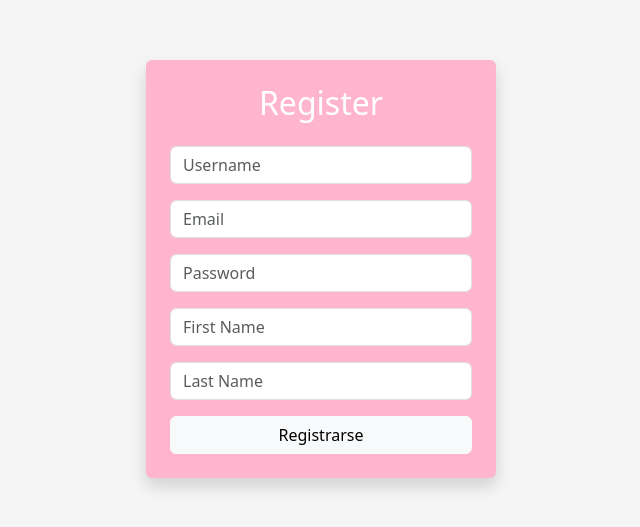
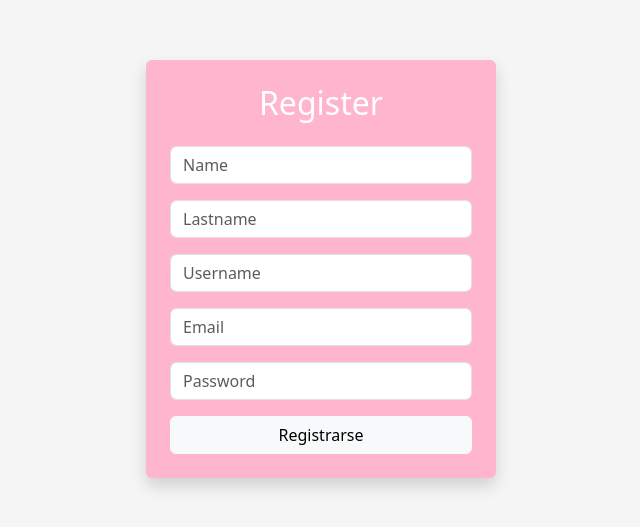
Before and after one commit to selebrittz/trabajo-practico-integrador-3-britez-selena, a React app in the folder frontend/: page /register in a window 1280 px wide. Shown: the part 131-658 px from the top of the page, without its empty margins (319-959 px from the left). Built offline with nearby package versions, Linux system fonts and the light colour scheme; the HTML template or start-up script is replaced by a standard one.

Commit message:
login y register conectados correctamente con el back

```diff
--- a/frontend/src/pages/Login.jsx
+++ b/frontend/src/pages/Login.jsx
@@ -1,32 +1,57 @@
 import { useNavigate } from "react-router";
 import { useForm } from "../hooks/useForm";
 
-export const Login = ({ onLogin }) => {
+export const Login = () => {
   const navigate = useNavigate();
-  const { formState, username, password, handleChange, handleReset } = useForm({
+  const { username, password, handleChange, handleReset } = useForm({
     username: "",
     password: "",
   });
 
-  const handleSubmit = (event) => {
+  const handleSubmit = async (event) => {
     event.preventDefault();
-    console.log(formState);
+    const payload = {
+      username,
+      password,
+    };
 
-    const storedUser = JSON.parse(localStorage.getItem("user"));
+    try {
+      const response = await fetch("http://localhost:3000/api/login", {
+        method: "POST",
+        headers: { "Content-Type": "application/json" },
+        body: JSON.stringify(payload),
+      });
 
-    if (
-      storedUser &&
-      storedUser.username === username &&
-      storedUser.password === password
-    ) {
-      onLogin(username);
-      navigate("/home");
-      handleReset();
-    } else {
-      alert("Usuario o contraseña incorrectos");
-      navigate("/register");
+      const data = await response.json();
+
+      if (response.ok) {
+        alert("login exitoso");
+        navigate("/home");
+      } else {
+        alert(data.message);
+        navigate("/register");
+      }
+    } catch (error) {
+      console.log(error);
     }
+    handleReset();
   };
+  // console.log(formState);
+  // const storedUser = JSON.parse(localStorage.getItem("user"));
+
+  // if (
+  //   storedUser &&
+  //   storedUser.username === username &&
+  //   storedUser.password === password
+  // ) {
+  //   onLogin(username);
+  //   navigate("/home");
+  //   handleReset();
+  //   } else {
+  //     alert("Usuario o contraseña incorrectos");
+  //     navigate("/register");
+  //   }
+  // };
 
   //  busca en el almacenamiento local del navegador (localStorage) el usuario que guardaste desde tu formulario de registro.
 
--- a/frontend/src/pages/Register.jsx
+++ b/frontend/src/pages/Register.jsx
@@ -1,33 +1,58 @@
 import { useNavigate } from "react-router";
 import { useForm } from "../hooks/useForm";
-import "bootstrap/dist/css/bootstrap.min.css";
 
 export const Register = () => {
   const navigate = useNavigate();
+
   const {
-    formState,
+    name,
+    lastname,
     username,
     email,
     password,
-    firstname,
-    lastname,
     handleChange,
     handleReset,
   } = useForm({
+    name: "",
+    lastname: "",
     username: "",
     email: "",
     password: "",
-    firstname: "",
-    lastname: "",
   });
 
-  const handleSubmit = (event) => {
+  const handleSubmit = async (event) => {
     event.preventDefault();
-    // Guardar el formulario completo en localStorage
-    localStorage.setItem("user", JSON.stringify(formState));
-    console.log(formState);
+
+    const payload = {
+      name,
+      lastname,
+      username,
+      email,
+      password,
+    };
+
+    try {
+      const response = await fetch("http://localhost:3000/api/register", {
+        method: "POST",
+        headers: { "Content-Type": "application/json" },
+        credentials: "include",
+        body: JSON.stringify(payload),
+      });
+
+      const data = await response.json();
+      console.log(response);
+
+      if (response.ok) {
+        alert("Registro exitoso.");
+        handleReset();
         navigate("/login");
-    handleReset();
+      } else {
+        alert(data.message || "Error al registrar");
+      }
+    } catch (error) {
+      console.log("ERROR:", error);
+      alert("Error en la petición");
+    }
   };
 
   return (
@@ -42,65 +67,55 @@ export const Register = () => {
       >
         <h2 className="mb-4 text-center">Register</h2>
 
-        <div className="mb-3">
+        <input
+          type="text"
+          name="name"
+          className="form-control mb-3"
+          placeholder="Name"
+          value={name}
+          required
+          onChange={handleChange}
+        />
+
+        <input
+          type="text"
+          name="lastname"
+          className="form-control mb-3"
+          placeholder="Lastname"
+          value={lastname}
+          required
+          onChange={handleChange}
+        />
+
         <input
           type="text"
           name="username"
-            className="form-control"
+          className="form-control mb-3"
           placeholder="Username"
           value={username}
           required
           onChange={handleChange}
         />
-        </div>
 
-        <div className="mb-3">
         <input
           type="email"
           name="email"
-            className="form-control"
+          className="form-control mb-3"
           placeholder="Email"
           value={email}
           required
           onChange={handleChange}
         />
-        </div>
 
-        <div className="mb-3">
         <input
           type="password"
           name="password"
-            className="form-control"
+          className="form-control mb-3"
           placeholder="Password"
           value={password}
           required
           onChange={handleChange}
         />
-        </div>
-
-        <div className="mb-3">
-          <input
-            type="text"
-            name="firstname"
-            className="form-control"
-            placeholder="First Name"
-            value={firstname}
-            required
-            onChange={handleChange}
-          />
-        </div>
-
-        <div className="mb-3">
-          <input
-            type="text"
-            name="lastname"
-            className="form-control"
-            placeholder="Last Name"
-            value={lastname}
-            required
-            onChange={handleChange}
-          />
-        </div>
 
         <button type="submit" className="btn btn-light w-100">
           Registrarse
```
Lines whose indentation alone changed are shown as unchanged.
